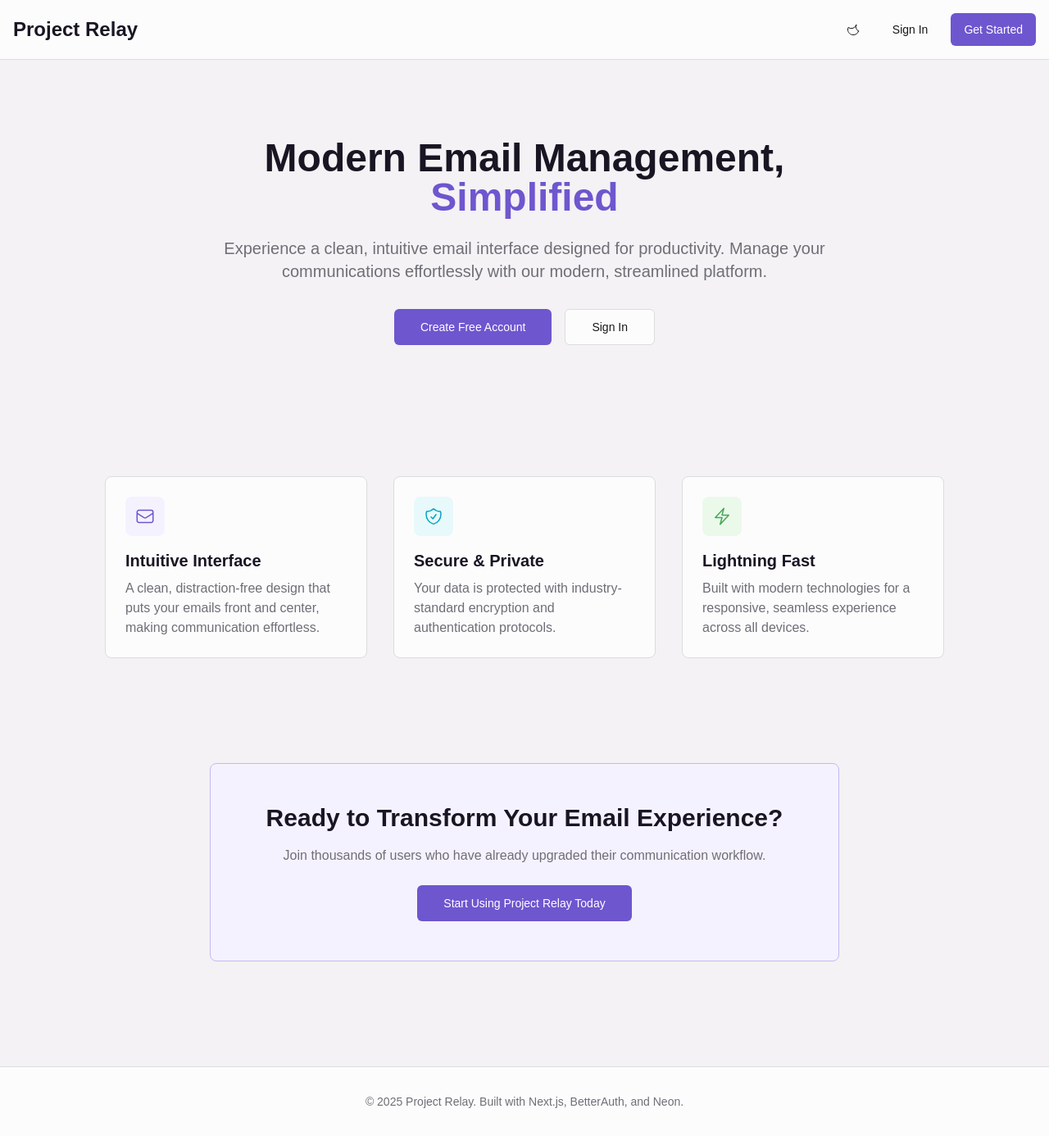
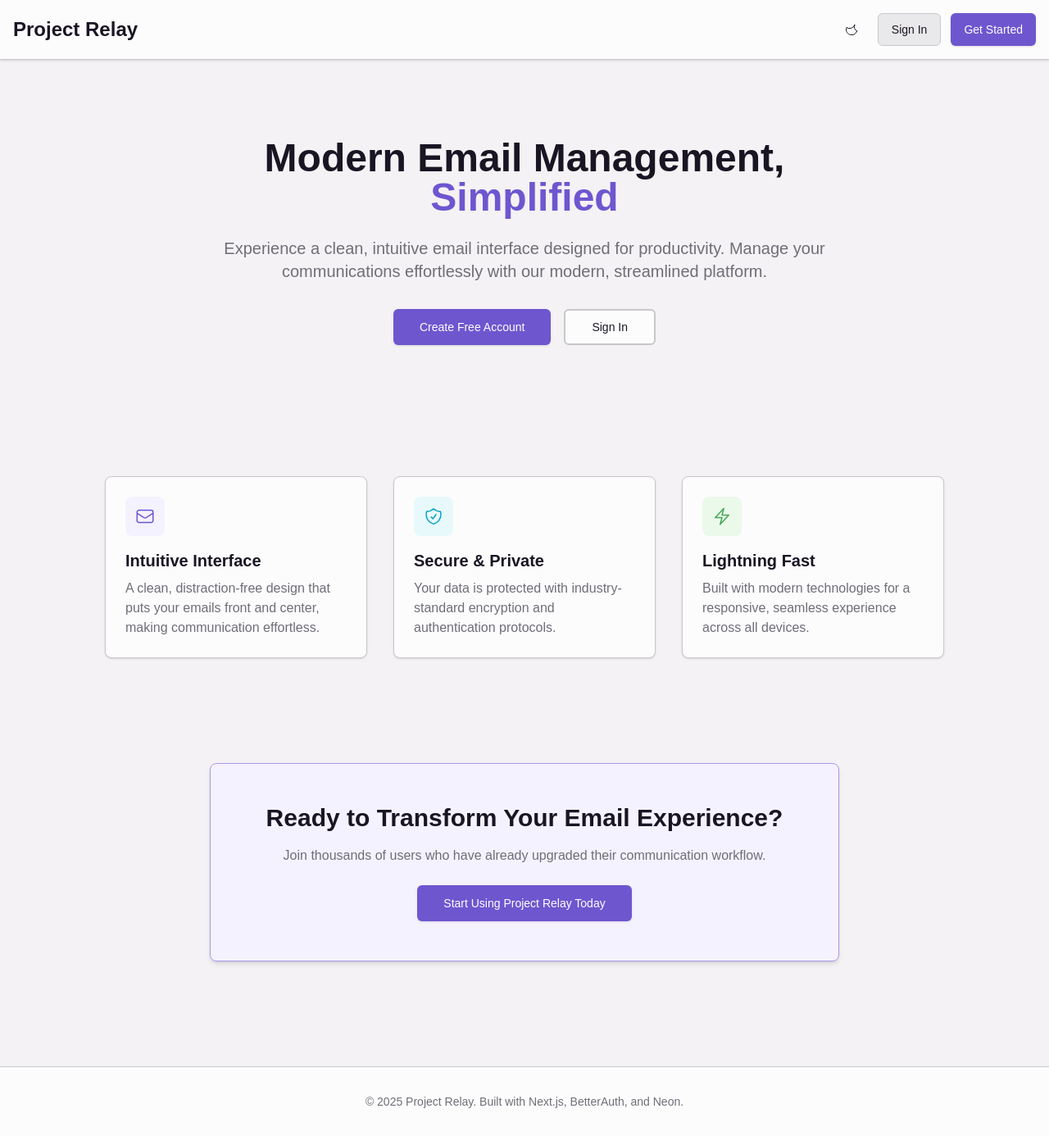
Before and after one commit to oye-hunter/project-relay, a Next.js app: page / in a window 1280 px wide. Shown: the whole page at 82% size. Built offline with nearby package versions, Linux system fonts and the light colour scheme.

Commit message:
fix: the border and text on secondary buttons were dull and many more things related to theme

```diff
--- a/app/page.tsx
+++ b/app/page.tsx
@@ -36,7 +36,7 @@ export default function Home() {
       {/* Features Section */}
       <section className="container mx-auto px-4 py-16">
         <div className="grid md:grid-cols-3 gap-8 max-w-5xl mx-auto">
-          <div className="bg-canvas-base border border-canvas-border rounded-lg p-6">
+          <div className="bg-canvas-base border border-canvas-border-hover rounded-lg p-6 shadow-sm hover:shadow-md transition-shadow">
             <div className="w-12 h-12 bg-primary-bg rounded-lg flex items-center justify-center mb-4">
               <svg
                 xmlns="http://www.w3.org/2000/svg"
@@ -62,7 +62,7 @@ export default function Home() {
             </p>
           </div>
 
-          <div className="bg-canvas-base border border-canvas-border rounded-lg p-6">
+          <div className="bg-canvas-base border border-canvas-border-hover rounded-lg p-6 shadow-sm hover:shadow-md transition-shadow">
             <div className="w-12 h-12 bg-secondary-bg rounded-lg flex items-center justify-center mb-4">
               <svg
                 xmlns="http://www.w3.org/2000/svg"
@@ -88,7 +88,7 @@ export default function Home() {
             </p>
           </div>
 
-          <div className="bg-canvas-base border border-canvas-border rounded-lg p-6">
+          <div className="bg-canvas-base border border-canvas-border-hover rounded-lg p-6 shadow-sm hover:shadow-md transition-shadow">
             <div className="w-12 h-12 bg-success-bg rounded-lg flex items-center justify-center mb-4">
               <svg
                 xmlns="http://www.w3.org/2000/svg"
@@ -118,7 +118,7 @@ export default function Home() {
 
       {/* CTA Section */}
       <section className="container mx-auto px-4 py-16">
-        <div className="bg-primary-bg border border-primary-border rounded-lg p-12 text-center max-w-3xl mx-auto">
+        <div className="bg-primary-bg border border-primary-border-hover rounded-lg p-12 text-center max-w-3xl mx-auto shadow-md">
           <h3 className="text-3xl font-bold text-canvas-text-contrast mb-4">
             Ready to Transform Your Email Experience?
           </h3>
@@ -133,7 +133,7 @@ export default function Home() {
       </section>
 
       {/* Footer */}
-      <footer className="border-t border-canvas-border bg-canvas-base mt-16">
+      <footer className="border-t border-canvas-border-hover bg-canvas-base mt-16">
         <div className="container mx-auto px-4 py-8">
           <p className="text-center text-sm text-canvas-text">
             © 2025 Project Relay. Built with Next.js, BetterAuth, and Neon.
--- a/components/layout/header/header.tsx
+++ b/components/layout/header/header.tsx
@@ -6,7 +6,7 @@ import { ThemeToggle } from "@/components/theme-toggle";
 
 export function Header() {
   return (
-    <header className="border-b border-canvas-border bg-canvas-base sticky top-0 z-50">
+    <header className="border-b border-canvas-border-hover bg-canvas-base sticky top-0 z-50 shadow-sm">
       <div className="container mx-auto px-4 py-4 flex items-center justify-between">
         <Link href="/" className="flex items-center">
           <h1 className="text-2xl font-bold text-canvas-text-contrast hover:text-primary-solid transition-colors">
@@ -16,7 +16,7 @@ export function Header() {
         <div className="flex items-center gap-3">
           <ThemeToggle />
           <Link href="/login">
-            <Button variant="ghost">Sign In</Button>
+            <Button variant="secondary">Sign In</Button>
           </Link>
           <Link href="/register">
             <Button>Get Started</Button>
--- a/components/ui/button.tsx
+++ b/components/ui/button.tsx
@@ -9,15 +9,15 @@ const buttonVariants = cva(
   {
     variants: {
       variant: {
-        default: "bg-primary-solid text-primary-on-primary hover:bg-primary-solid-hover",
+        default: "bg-primary-solid text-primary-on-primary hover:bg-primary-solid-hover shadow-sm",
         destructive:
-          "bg-alert-solid text-alert-on-alert hover:bg-alert-solid-hover",
+          "bg-alert-solid text-alert-on-alert hover:bg-alert-solid-hover shadow-sm",
         outline:
-          "border border-canvas-border bg-canvas-base hover:bg-canvas-bg-hover hover:text-canvas-text-contrast",
+          "border-2 border-canvas-border-hover bg-canvas-base hover:bg-canvas-bg-hover hover:border-canvas-solid text-canvas-text-contrast",
         secondary:
-          "bg-secondary-solid text-secondary-on-secondary hover:bg-secondary-solid-hover",
-        ghost: "hover:bg-canvas-bg-hover hover:text-canvas-text-contrast",
-        link: "text-primary-text underline-offset-4 hover:underline",
+          "bg-canvas-bg-active border border-canvas-border-hover text-canvas-text-contrast hover:bg-canvas-bg-hover hover:border-canvas-solid",
+        ghost: "hover:bg-canvas-bg-hover hover:text-canvas-text-contrast text-canvas-text-contrast",
+        link: "text-primary-text hover:text-primary-solid underline-offset-4 hover:underline",
       },
       size: {
         default: "h-10 px-4 py-2",
--- a/components/ui/card.tsx
+++ b/components/ui/card.tsx
@@ -9,7 +9,7 @@ const Card = React.forwardRef<
   <div
     ref={ref}
     className={cn(
-      "rounded-lg border border-canvas-border bg-canvas-base text-canvas-text-contrast shadow-sm",
+      "rounded-lg border border-canvas-border-hover bg-canvas-base text-canvas-text-contrast shadow-md",
       className
     )}
     {...props}
--- a/components/ui/input.tsx
+++ b/components/ui/input.tsx
@@ -8,7 +8,7 @@ const Input = React.forwardRef<HTMLInputElement, React.ComponentProps<"input">>(
       <input
         type={type}
         className={cn(
-          "flex h-10 w-full rounded-md border border-canvas-border bg-canvas-base px-3 py-2 text-base ring-offset-canvas-base file:border-0 file:bg-transparent file:text-sm file:font-medium file:text-canvas-text-contrast placeholder:text-canvas-text focus-visible:outline-none focus-visible:ring-2 focus-visible:ring-primary-solid focus-visible:ring-offset-2 disabled:cursor-not-allowed disabled:opacity-50 md:text-sm",
+          "flex h-10 w-full rounded-md border-2 border-canvas-border-hover bg-canvas-base px-3 py-2 text-base text-canvas-text-contrast ring-offset-canvas-base file:border-0 file:bg-transparent file:text-sm file:font-medium file:text-canvas-text-contrast placeholder:text-canvas-solid hover:border-canvas-solid focus-visible:outline-none focus-visible:ring-2 focus-visible:ring-primary-solid focus-visible:ring-offset-1 focus-visible:border-primary-solid disabled:cursor-not-allowed disabled:opacity-50 md:text-sm transition-colors",
           className
         )}
         ref={ref}
```
